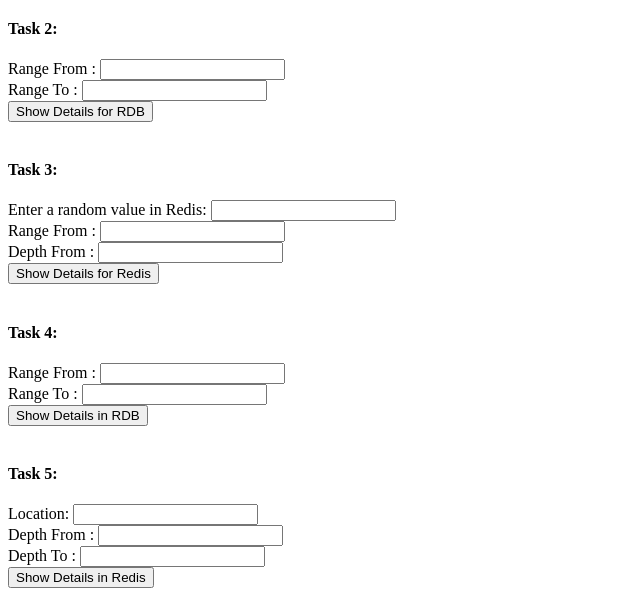
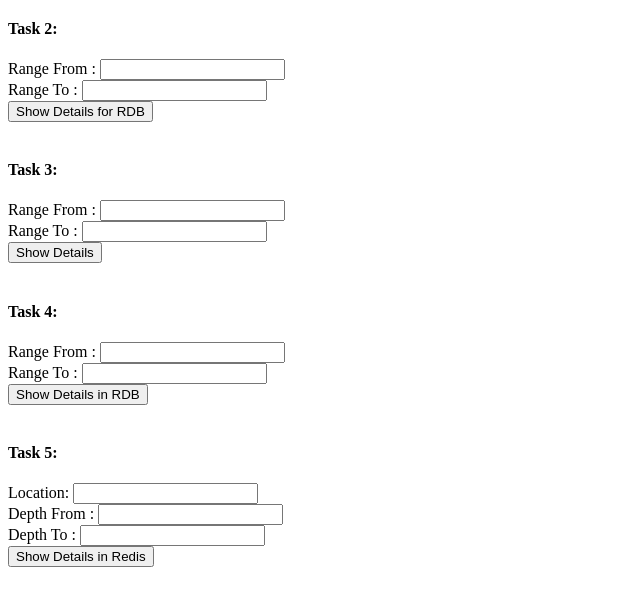
Before and after one commit to MohanaPrabha16/ADB, a Flask app: page / in a window 1280 px wide. Shown: the part 251-865 px from the top of the page, without its empty margins (0-640 px from the left). After the commit the page ends 818 px from the top, so only its background shows below. Run offline with Flask 2, Linux system fonts and the light colour scheme.

Commit message:
Add files via upload

```diff
--- a/app.py
+++ b/app.py
@@ -32,7 +32,7 @@ def createTable1():
     end= time.time()
     diff=end-start
     return render_template('main.html',result=diff)
-
+#5
 @app.route('/2',methods=['POST','get'])
 def random():
     start=time.time()
@@ -54,26 +54,23 @@ def random():
     return render_template('1.html',result=array1,time=diff)
 
 
-
+#6a
 @app.route('/3',methods=['POST','get'])
-def random_redis():
+def random1():
     start=time.time()
     array1=[]
-    idFrom=request.args.get('rangemax')
-    idTo = request.args.get('rangemin')
-    rand= request.args.get('rand')
+    idFrom=request.args.get('idFrom')
+    idTo = request.args.get('idTo')
+    rand= request.args.get('id')
     print(rand)
-    q1= "select n.id,n.name,d.pwd,d.code from [dbo].[ni] n inner join [dbo].[di] d on d.id = n.id where n.id between '"+str(range_min)+"' and '"+str(range_max)+"' order by id Desc ".format(rand)
+    q1= "select n.id,n.name,d.pwd,d.code from [dbo].[ni] n inner join [dbo].[di] d on d.id = n.id where n.id between '"+str(idFrom)+"' and '"+str(idTo)+"' order by id Desc "
     conn = pymssql.connect(server='adb1.database.windows.net', user='admin1', port='1433', password='Ajithsivadas#1', database='AssignmentADB1')
     cursor = conn.cursor()
-    key = hashlib.sha224(q1.encode('utf-8')).hexdigest()
-    if (r.get(key)):
-        print("redis cached ")
-    else:
-        cursor.execute(q1)
-        array1 = cursor.fetchall()
-        r.set(key, pickle.dumps(array1) )
-        r.expire(key, 3600)
+    cursor.execute(q1)
+    result=cursor.fetchall()
+    for i in result:
+        j=numpy.asarray(i)
+        array1.append(j)
     end=time.time()
     diff=end-start
     return render_template('1.html',result=array1,time=diff)
@@ -81,7 +78,6 @@ def random_redis():
 @app.route('/4',methods=['POST','GET'])
 def c():
     start=time.time()
-    array =[]
     array1=[]
     idFrom=request.args.get('idFrom')
     idTo = request.args.get('idTo')
@@ -92,10 +88,9 @@ def c():
     cursor = conn.cursor()
     cursor.execute(q1)
     result=cursor.fetchall()
-    while row:
-        array1 = np.asarray(row)
-        array.append(array1)
-        row = cursor.fetchall()
+    for i in result:
+        j=numpy.asarray(i)
+        array1.append(j)
     end=time.time()
     diff=end-start
     return render_template('4.html',result=array1,time=diff)
--- a/templates/main.html
+++ b/templates/main.html
@@ -53,11 +53,9 @@ CSE 6331 - Assignment 03 -->
 
 
 <form action="/3" method="get">
-        <label> Enter a random value in Redis: </label>
-        <input type="text" name="id" value=" " required><br>
-        <label> Range From : </label><input type="text" name="idFrom" value="" required><br>
-        <label> Depth From : </label><input type="text" name="idTo" value="" required><br>
-        <input type="submit" value="Show Details for Redis" class="btn btn-primary"/>
+    <label> Range From : </label><input type="text" name="idFrom" value="" required><br>
+    <label> Range To : </label><input type="text" name="idTo" value="" required><br>
+        <input type="submit" value="Show Details" class="btn btn-primary"/>
     </form>
     <br>
 
```
